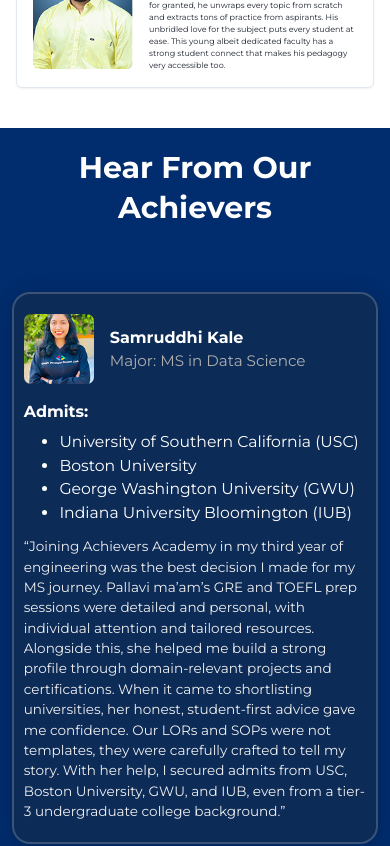
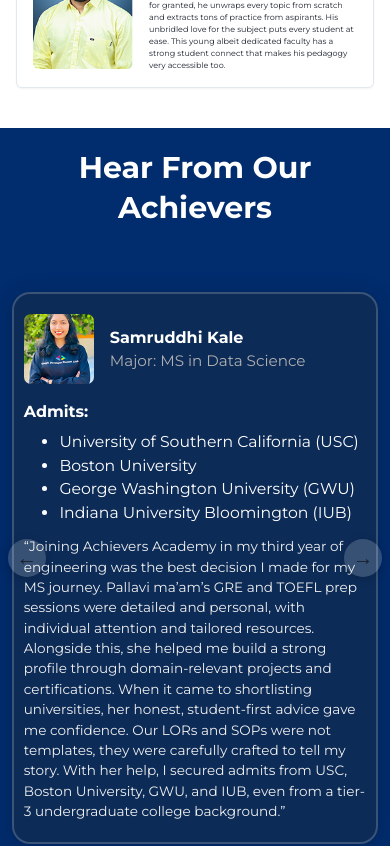
Before and after one commit to Shreyanshp-3/AchieversApp, a React (Create React App) app: page / in a window 390 px wide. Shown: the part 2660-3506 px from the top of the page. Built offline with nearby package versions, Linux system fonts and the light colour scheme.

Commit message:
last changes

```diff
--- a/src/components/Homepage/Testimonials.css
+++ b/src/components/Homepage/Testimonials.css
@@ -3,7 +3,7 @@
   padding: 48px 0 80px 0;
   position: relative;
   width: 100%;
-  overflow: visible;
+  overflow: hidden;
   min-height: 100vh;
   padding-bottom: 120px;
   padding-top: 20px;
@@ -19,12 +19,14 @@
 .carousel-inner {
   display: flex;
   justify-content: center;
-  align-items: flex-start;
-  gap: 56px;
+  align-items: center;
+  gap: 28px;
   position: relative;
   transition: transform 0.5s cubic-bezier(0.4, 0, 0.2, 1);
   will-change: transform;
 }
+
+
 
 .testimonial-card {
   background: #0c2b57;
@@ -130,22 +132,31 @@
   position: absolute;
   top: 50%;
   transform: translateY(-50%);
-  background: rgba(255, 255, 255, 0.18);
-  color: white;
-  border: none;
-  border-radius: 50%;
+  z-index: 20;                    /* sits above slides */
   width: 44px;
   height: 44px;
-  font-size: 1.7rem;
+  display: grid;                  /* ensures visible even if previous CSS hid them */
+  place-items: center;
+  border: none;
+  border-radius: 9999px;
+  background: rgba(255, 255, 255, 0.95);
+  box-shadow: 0 2px 10px rgba(0,0,0,0.15);
   cursor: pointer;
-  z-index: 10;
-  transition: background 0.2s;
+}
+@media (max-width: 900px) {
+  .carousel-arrow {
+    width: 52px;
+    height: 52px;
+    font-size: 1.25rem;
+    padding: 0;
+    display: grid !important;     /* override any older 'display:none' rules */
+  }
 }
 .carousel-arrow.left {
-  left: 2%;
+  left: 1%;
 }
 .carousel-arrow.right {
-  right: 2%;
+  right: 1%;
 }
 .carousel-arrow:hover {
   background: rgba(255, 255, 255, 0.35);
@@ -159,6 +170,7 @@
     align-items: center;
     min-width: 100vw;
     max-width: 100vw;
+    position: relative;
   }
   .testimonial-card,
   .testimonial-card.center {
@@ -186,17 +198,22 @@
     overflow: visible !important;
   }
   .carousel-arrow {
-    top: unset;
-    bottom: 10px;
-    transform: none;
+    display: grid !important;
+    position: absolute;
+    top: 50%;
+    transform: translateY(-50%);
     width: 38px;
     height: 38px;
     font-size: 1.3rem;
+    z-index: 10;
+    background: rgba(255,255,255,0.18);
   }
   .carousel-arrow.left {
-    left: 20vw;
+    left: 2vw;
+    right: auto;
   }
   .carousel-arrow.right {
-    right: 20vw;
+    right: 2vw;
+    left: auto;
   }
 }
--- a/src/components/Homepage/Testimonials.jsx
+++ b/src/components/Homepage/Testimonials.jsx
@@ -131,8 +131,6 @@ export default function Testimonials() {
 
   // Auto-scroll on mobile: every 5s, only if width <= 900px
   useEffect(() => {
-    const isMobile = window.innerWidth <= 900;
-    if (!isMobile) return;
   if (isSliding) return;
   const interval = setInterval(() => {
     handleNext();
@@ -147,12 +145,12 @@ export default function Testimonials() {
   return (
     <div className="testimonials-carousel">
       <Heading className="testimonials-heading">Hear From Our Achievers</Heading>
-      {!isMobile && (
+      {/* {!isMobile && ( */}
         <>
           <button className="carousel-arrow left" onClick={handlePrev} aria-label="Previous" disabled={isSliding}>&#8592;</button>
           <button className="carousel-arrow right" onClick={handleNext} aria-label="Next" disabled={isSliding}>&#8594;</button>
         </>
-      )}
+      {/* )} */}
       <div
         className="carousel-inner"
         ref={rowRef}
```
Lines whose indentation alone changed are shown as unchanged.
